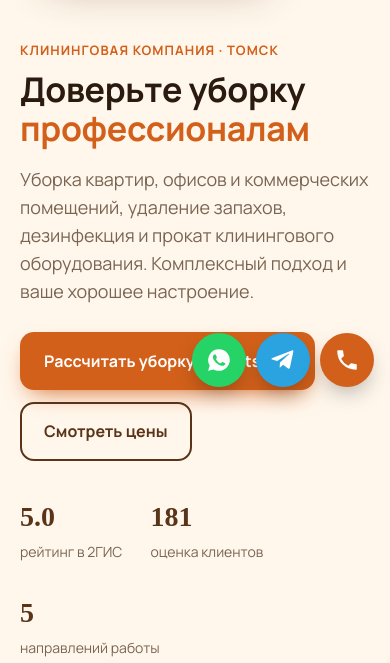
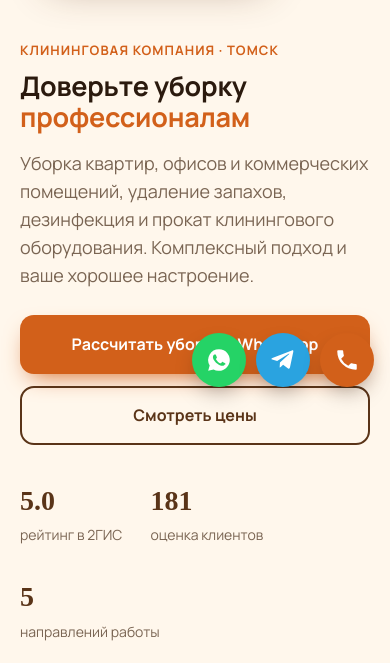
Before and after one commit to BloodBur/demos, a plain HTML site: page belka/index.html in a window 390 px wide. Shown: the part 441-1104 px from the top of the page. Drawn offline with Linux system fonts and the light colour scheme; a web font is replaced by a local one.

Commit message:
Update index.html

```diff
--- a/belka/index.html
+++ b/belka/index.html
@@ -39,7 +39,9 @@ header{position:sticky;top:0;z-index:20;background:rgba(255,247,236,.92);backdro
 /* hero */
 .hero{position:relative;padding:56px 0 40px}
 .hero-grid{display:grid;grid-template-columns:1.1fr .9fr;gap:40px;align-items:center}
-.hero h1{font-size:clamp(34px,5.6vw,62px)}
+.hero h1{font-size:clamp(34px,5.6vw,62px);overflow-wrap:anywhere}
+.hero-grid>*,.pr-grid>*,.ct>*{min-width:0}
+@media(max-width:480px){.hero h1{font-size:27px}h2{font-size:24px}.btn{width:100%;justify-content:center}}
 .hero h1 em{font-style:normal;color:var(--rust)}
 .hero p{margin:18px 0 26px;font-size:18px;color:var(--mute);max-width:520px}
 .btns{display:flex;flex-wrap:wrap;gap:12px}
```
